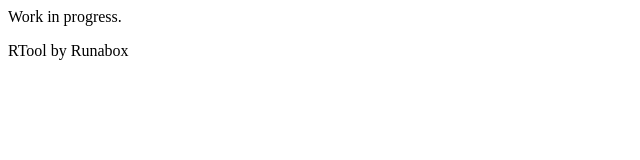
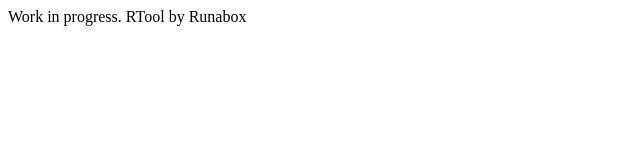
Before and after one commit to Runabox/rtool.tk, a plain HTML site: page index.html in a window 1280 px wide. Shown: the whole page, without its empty margins (0-640 px from the left). Drawn offline with Linux system fonts and the light colour scheme.

Commit message:
Update index.html

```diff
--- a/index.html
+++ b/index.html
@@ -1,2 +1,3 @@
-<p>Work in progress.</p>
+<h>Work in progress.</h>
+
 RTool by Runabox
```
